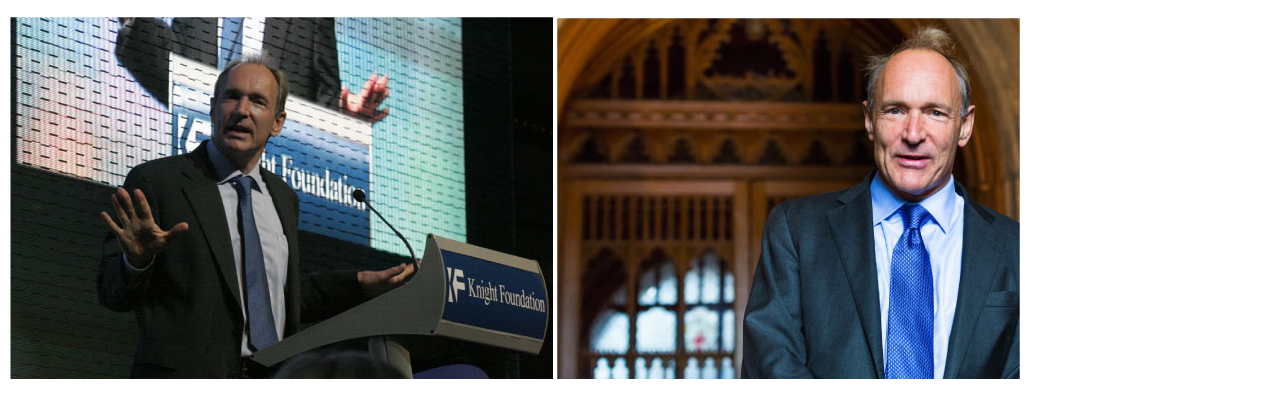
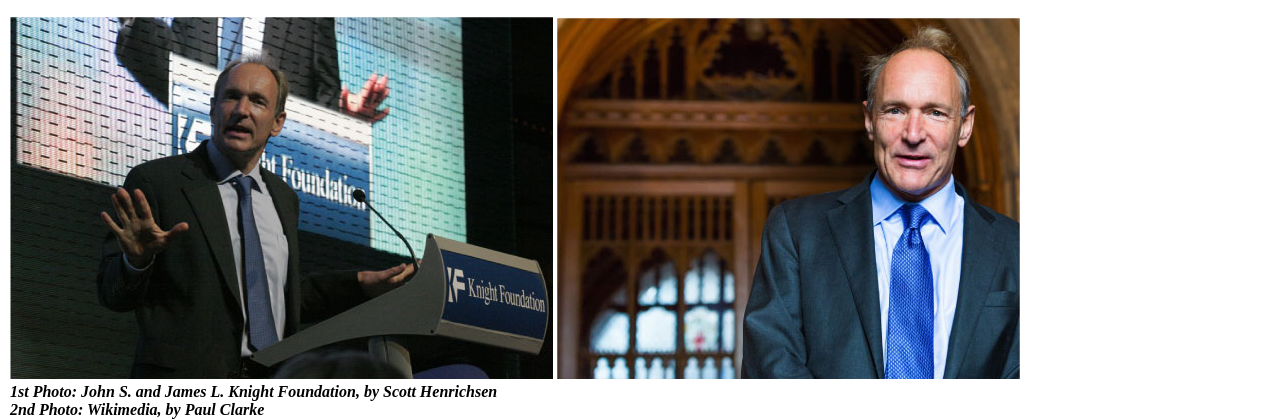
Before and after one commit to fabioadelfio/html-css-booleaner, a plain HTML site: page index.html in a window 1280 px wide. Shown: the part 489-908 px from the top of the page. Before the commit the page ends 872 px from the top, so only its background shows below. Drawn offline with Linux system fonts and the light colour scheme.

Commit message:
modified article-header

```diff
--- a/css/style.css
+++ b/css/style.css
@@ -40,3 +40,7 @@ body {
 .tim-pics {
     margin-top: 20px;
 }
+
+.info-pics {
+    font-weight: bold;
+}
--- a/index.html
+++ b/index.html
@@ -31,7 +31,14 @@
         <img src="./img/tim-2.jpg" alt="timpic2">
       </section>
 
+      <address class="info-pics">
+        <div>1st Photo: John S. and James L. Knight Foundation, by Scott Henrichsen</div>
+        <div>2nd Photo: Wikimedia, by Paul Clarke</div>
+      </address>
+
     </header>
+
+
 
   </body>
 </html>
```
